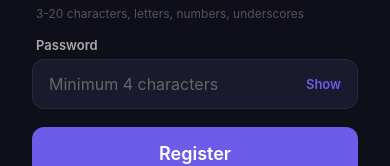
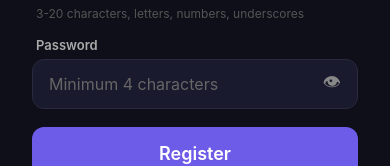
Before and after one commit to Bikram020/family-cloud, a React Native app in the folder fc-app/: screen /Register in a window 390 px wide. Shown: the part 503-669 px from the top of the page. Built offline with nearby package versions, Linux system fonts and the light colour scheme.

Commit message:
Use grey eye icon for password toggle

```diff
--- a/fc-app/src/screens/LoginScreen.js
+++ b/fc-app/src/screens/LoginScreen.js
@@ -37,7 +37,7 @@ export default function LoginScreen({ navigation }) {
               onChangeText={setPassword}
             />
             <TouchableOpacity onPress={() => setShowPassword((v) => !v)} hitSlop={{ top: 8, bottom: 8, left: 8, right: 8 }}>
-              <Text style={s.toggleText}>{showPassword ? 'Hide' : 'Show'}</Text>
+              <Text style={s.toggleText}>👁</Text>
             </TouchableOpacity>
           </View>
           <TouchableOpacity style={[s.btn, loading && s.btnOff]} onPress={handleLogin} disabled={loading}>
@@ -62,7 +62,7 @@ const s = StyleSheet.create({
   input: { backgroundColor: '#1a1a2e', borderRadius: 12, paddingHorizontal: 16, paddingVertical: 14, fontSize: 16, color: '#fff', marginBottom: 12, borderWidth: 1, borderColor: '#2a2a3e' },
   passwordWrap: { backgroundColor: '#1a1a2e', borderRadius: 12, paddingHorizontal: 16, marginBottom: 12, borderWidth: 1, borderColor: '#2a2a3e', flexDirection: 'row', alignItems: 'center' },
   inputWithToggle: { flex: 1, paddingVertical: 14, fontSize: 16, color: '#fff' },
-  toggleText: { color: '#6c5ce7', fontSize: 13, fontWeight: '600' },
+  toggleText: { color: '#888', fontSize: 18 },
   btn: { backgroundColor: '#6c5ce7', borderRadius: 12, paddingVertical: 16, alignItems: 'center', marginTop: 8 },
   btnOff: { opacity: 0.6 },
   btnText: { color: '#fff', fontSize: 18, fontWeight: '600' },
--- a/fc-app/src/screens/RegisterScreen.js
+++ b/fc-app/src/screens/RegisterScreen.js
@@ -47,7 +47,7 @@ export default function RegisterScreen({ navigation }) {
               onChangeText={setPassword}
             />
             <TouchableOpacity onPress={() => setShowPassword((v) => !v)} hitSlop={{ top: 8, bottom: 8, left: 8, right: 8 }}>
-              <Text style={s.toggleText}>{showPassword ? 'Hide' : 'Show'}</Text>
+              <Text style={s.toggleText}>👁</Text>
             </TouchableOpacity>
           </View>
           <TouchableOpacity style={[s.btn, loading && s.btnOff]} onPress={handleRegister} disabled={loading}>
@@ -72,7 +72,7 @@ const s = StyleSheet.create({
   input: { backgroundColor: '#1a1a2e', borderRadius: 12, paddingHorizontal: 16, paddingVertical: 14, fontSize: 16, color: '#fff', marginBottom: 6, borderWidth: 1, borderColor: '#2a2a3e' },
   passwordWrap: { backgroundColor: '#1a1a2e', borderRadius: 12, paddingHorizontal: 16, marginBottom: 6, borderWidth: 1, borderColor: '#2a2a3e', flexDirection: 'row', alignItems: 'center' },
   inputWithToggle: { flex: 1, paddingVertical: 14, fontSize: 16, color: '#fff' },
-  toggleText: { color: '#6c5ce7', fontSize: 13, fontWeight: '600' },
+  toggleText: { color: '#888', fontSize: 18 },
   hint: { color: '#555', fontSize: 12, marginLeft: 4, marginBottom: 16 },
   btn: { backgroundColor: '#6c5ce7', borderRadius: 12, paddingVertical: 16, alignItems: 'center', marginTop: 12 },
   btnOff: { opacity: 0.6 },
```
